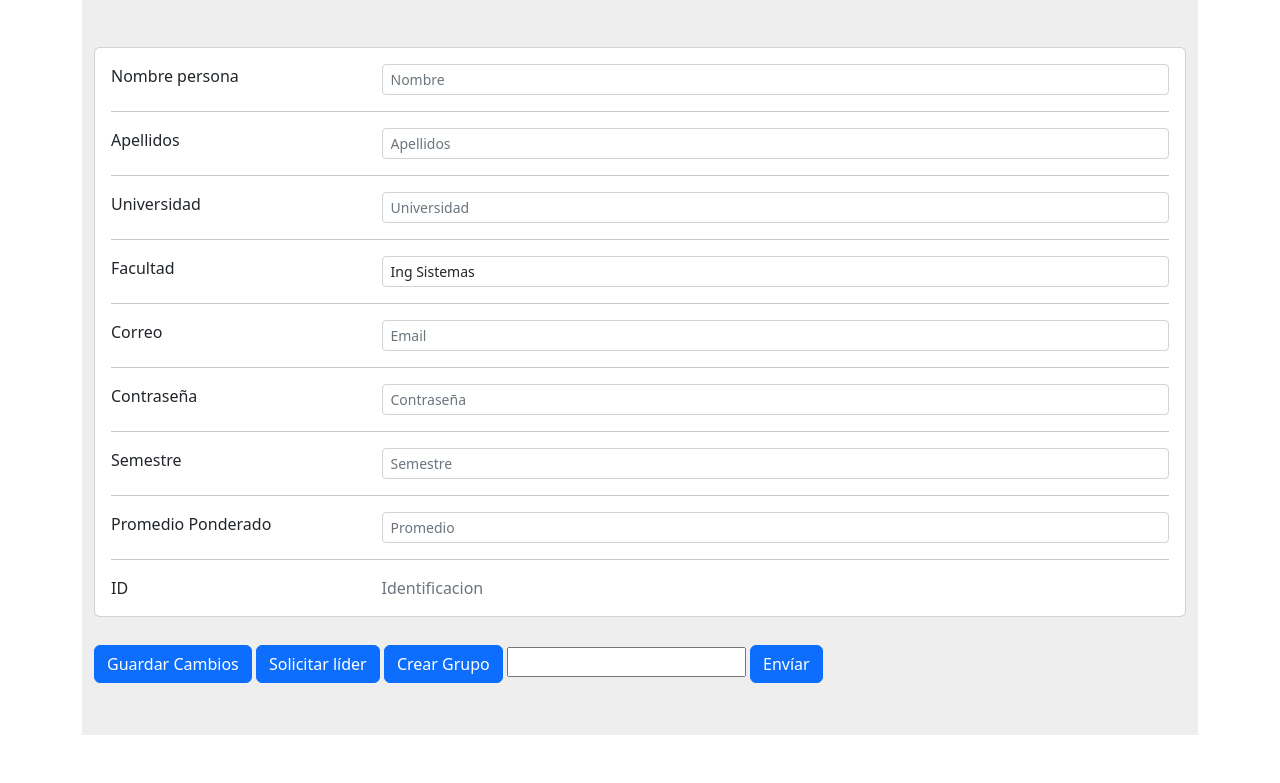
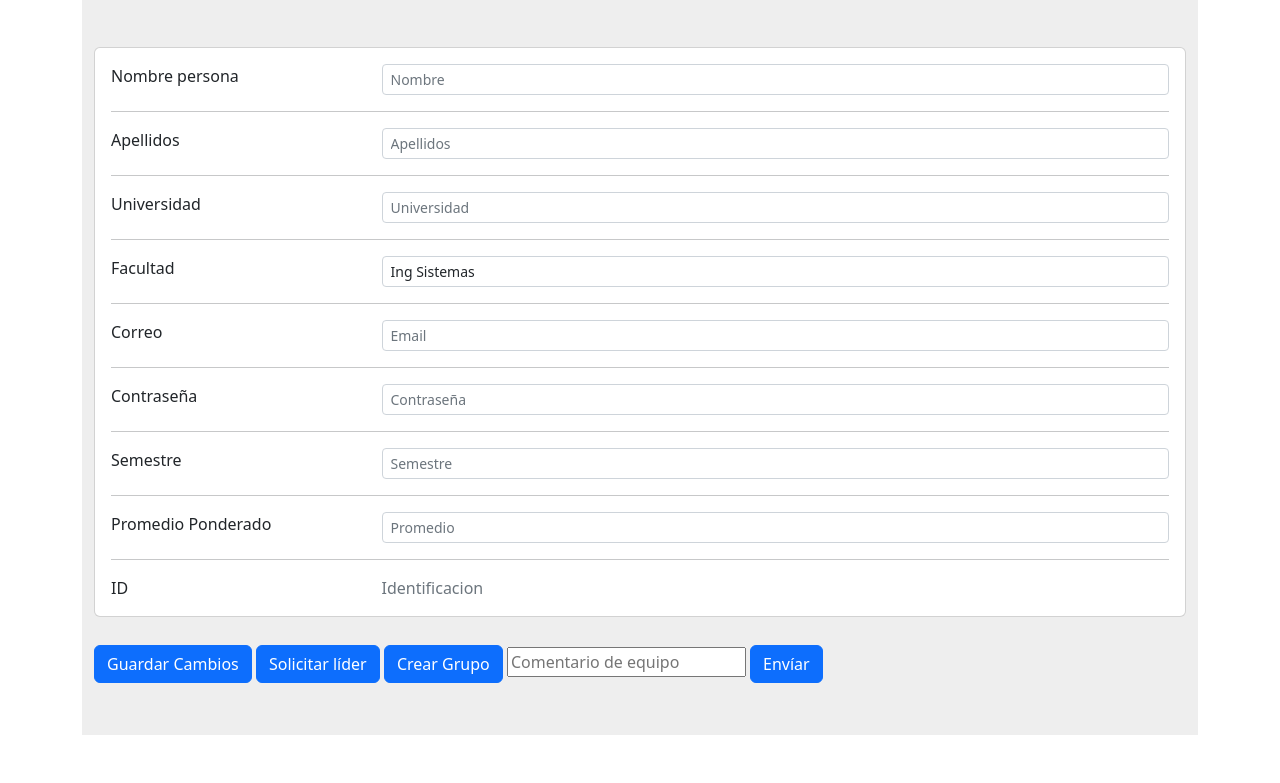
Before and after one commit to Edwin-DEV-py/SocialWeb2, a Django app: page /perfil/ in a window 1280 px wide. Shown: the part 197-980 px from the top of the page. Run offline with Django 4.2, Linux system fonts and the light colour scheme; parts of the project's set-up code (start-up, migrations or seed data) failed here and were passed over; some libraries are stand-ins or nearby versions.

Commit message:
comentario de equipo

```diff
--- a/Web/templates/perfil.html
+++ b/Web/templates/perfil.html
@@ -117,7 +117,7 @@
          <button type="submit" class="btn btn-primary my-1">Guardar Cambios</button>
          <button type="submit" class="btn btn-primary pull-right my-1">Solicitar líder</button>
          <button type="submit" class="btn btn-primary pull-right my-1">Crear Grupo</button>
-         <input type="text" />
+         <input type="text" placeholder="Comentario de equipo">
          <button type="submit" class="btn btn-primary pull-right my-1">Envíar</button>
             </div>
 
```
